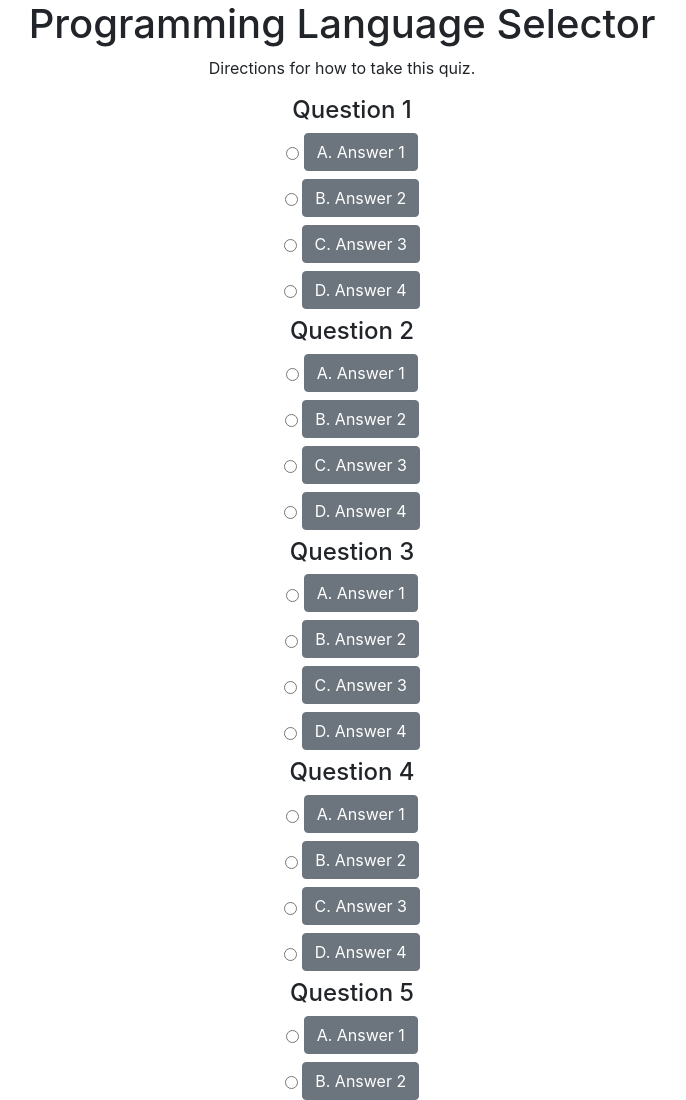
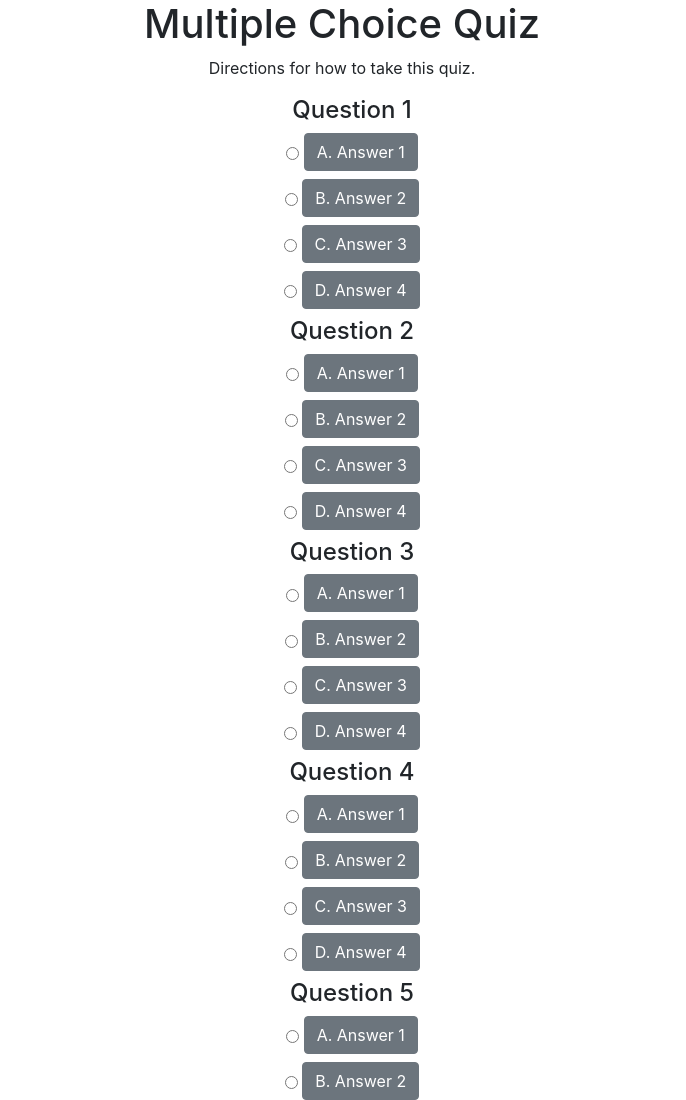
Before and after one commit to kirstenopstad/language-selector, a plain HTML site: page index.html in a window 1280 px wide. Shown: the top 1100 px of the page, without its empty margins (298-984 px from the left). Drawn offline with Linux system fonts and the light colour scheme.

Commit message:
Anonymize title & header to save for later use.

```diff
--- a/index.html
+++ b/index.html
@@ -1,7 +1,7 @@
 <!DOCTYPE html>
 <html lang="en-US">
   <head>
-    <title>Programming Language Selector</title>
+    <title>Multiple Choice Quiz</title>
     <link href="css/bootstrap.css" rel="stylesheet" type="text/css">
     <link href="css/styles.css" rel="stylesheet" type="text/css">
     <script src="js/scripts.js"></script>
@@ -11,7 +11,7 @@
     <div class="container-fluid">
       <!-- Header -->
       <div class="header">
-        <h1>Programming Language Selector</h1>
+        <h1>Multiple Choice Quiz</h1>
       </div>
       <!-- Quiz blurb with directions on how to take quiz -->
       <div class="quizBlurb">
```
